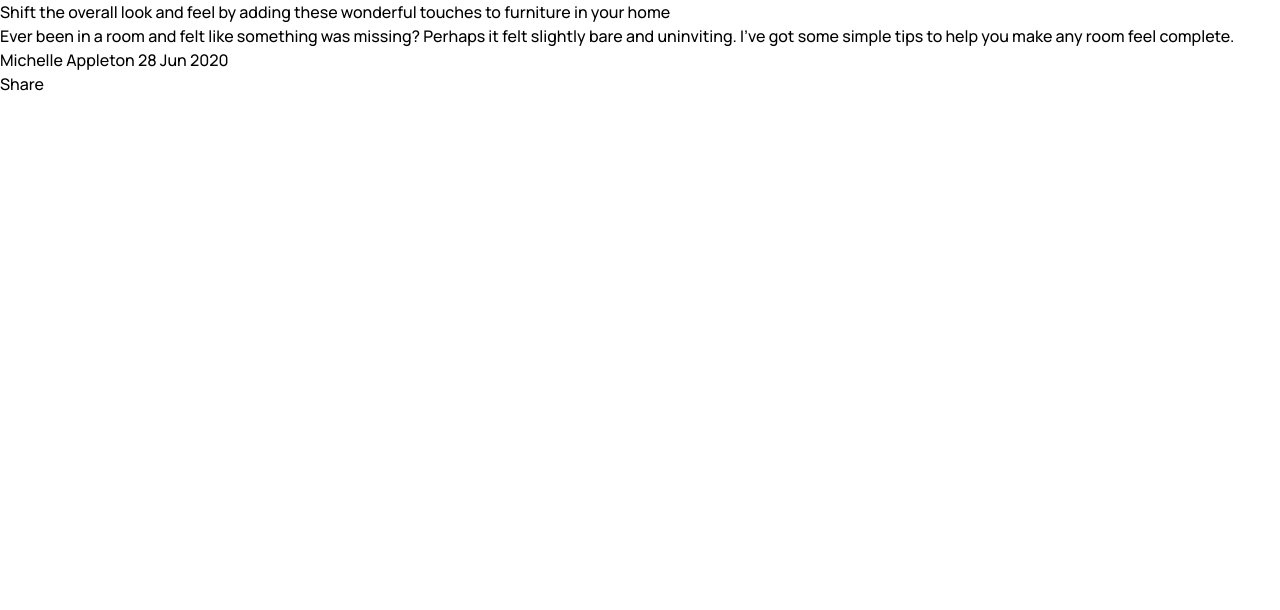
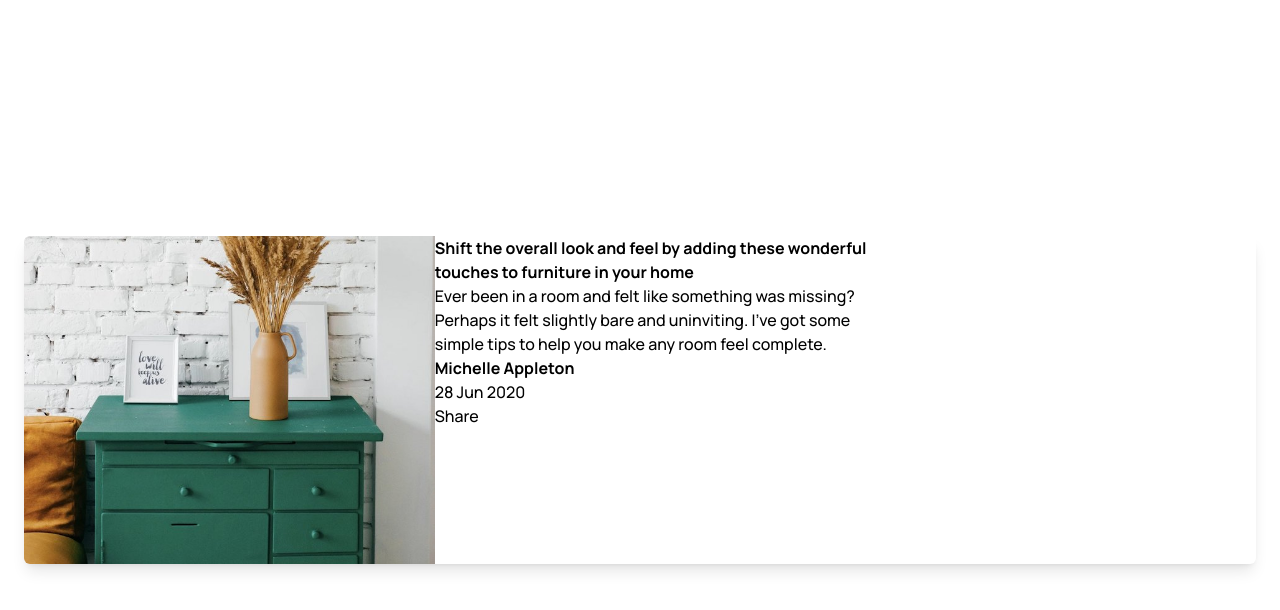
Before and after one commit to JustinByrne/FM-Article-preview-component, a website: page index.html in a window 1280 px wide. Drawn offline with nearby package versions, Linux system fonts and the light colour scheme.

Commit message:
Created basic layout for the content

```diff
--- a/index.html
+++ b/index.html
@@ -19,16 +19,30 @@
   </head>
 
   <body>
-    <p>
+    <div class="grid h-screen place-content-center p-6">
+      <div
+        class="grid overflow-hidden rounded-md bg-white shadow-lg md:grid-cols-3"
+      >
+        <div>
+          <img src="./src/images/drawers.jpg" alt="" />
+        </div>
+        <div class="md:col-span-2">
+          <h1 class="max-w-md font-bold">
             Shift the overall look and feel by adding these wonderful touches to
             furniture in your home
+          </h1>
+          <p class="max-w-md font-medium">
+            Ever been in a room and felt like something was missing? Perhaps it
+            felt slightly bare and uninviting. I've got some simple tips to help
+            you make any room feel complete.
           </p>
           <p>
-      Ever been in a room and felt like something was missing? Perhaps it felt
-      slightly bare and uninviting. I’ve got some simple tips to help you make
-      any room feel complete.
+            <span class="font-bold">Michelle Appleton</span> <br />
+            <span class="font-medium">28 Jun 2020</span>
           </p>
-    <p>Michelle Appleton 28 Jun 2020</p>
           <p>Share</p>
+        </div>
+      </div>
+    </div>
   </body>
 </html>
```
Lines whose indentation alone changed are shown as unchanged.
